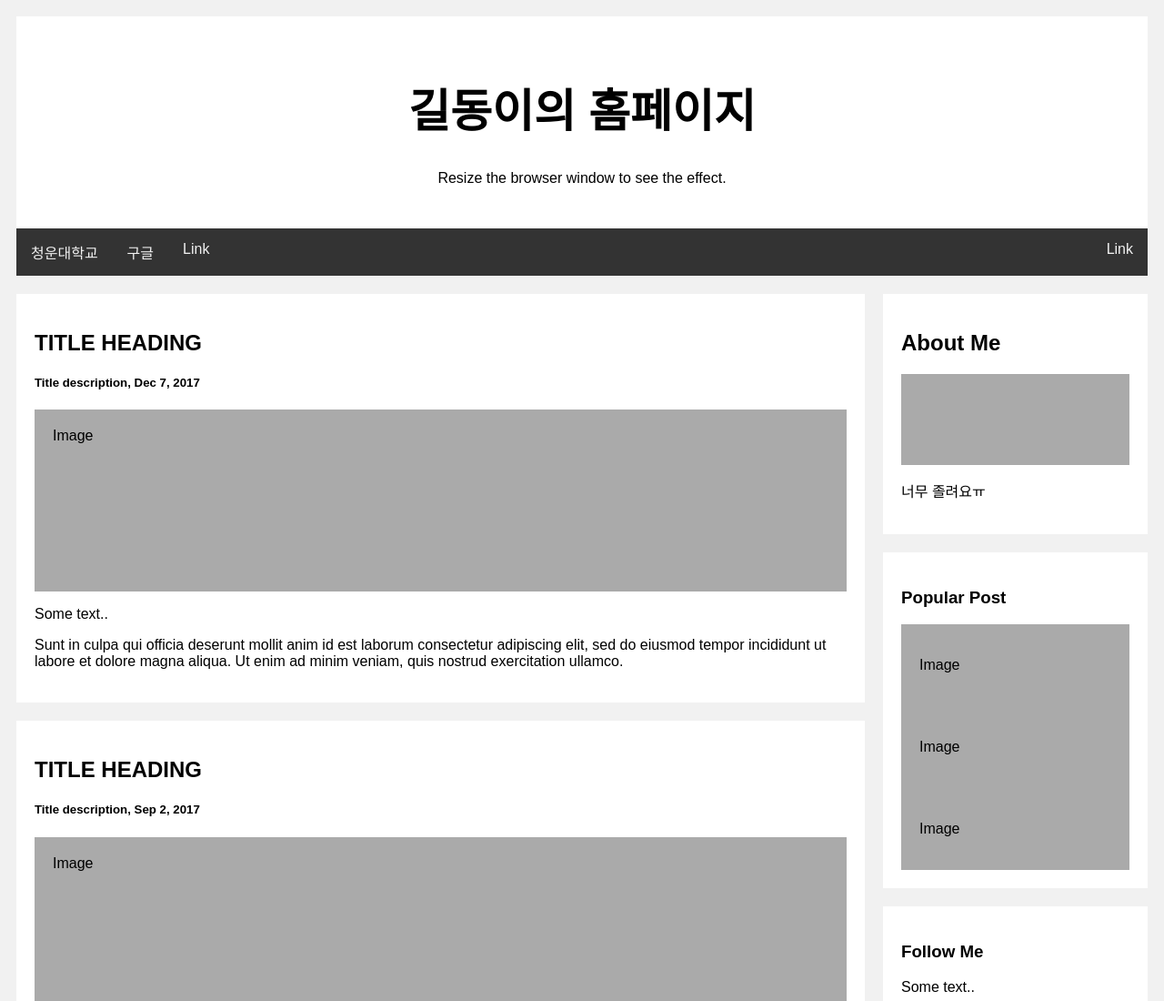
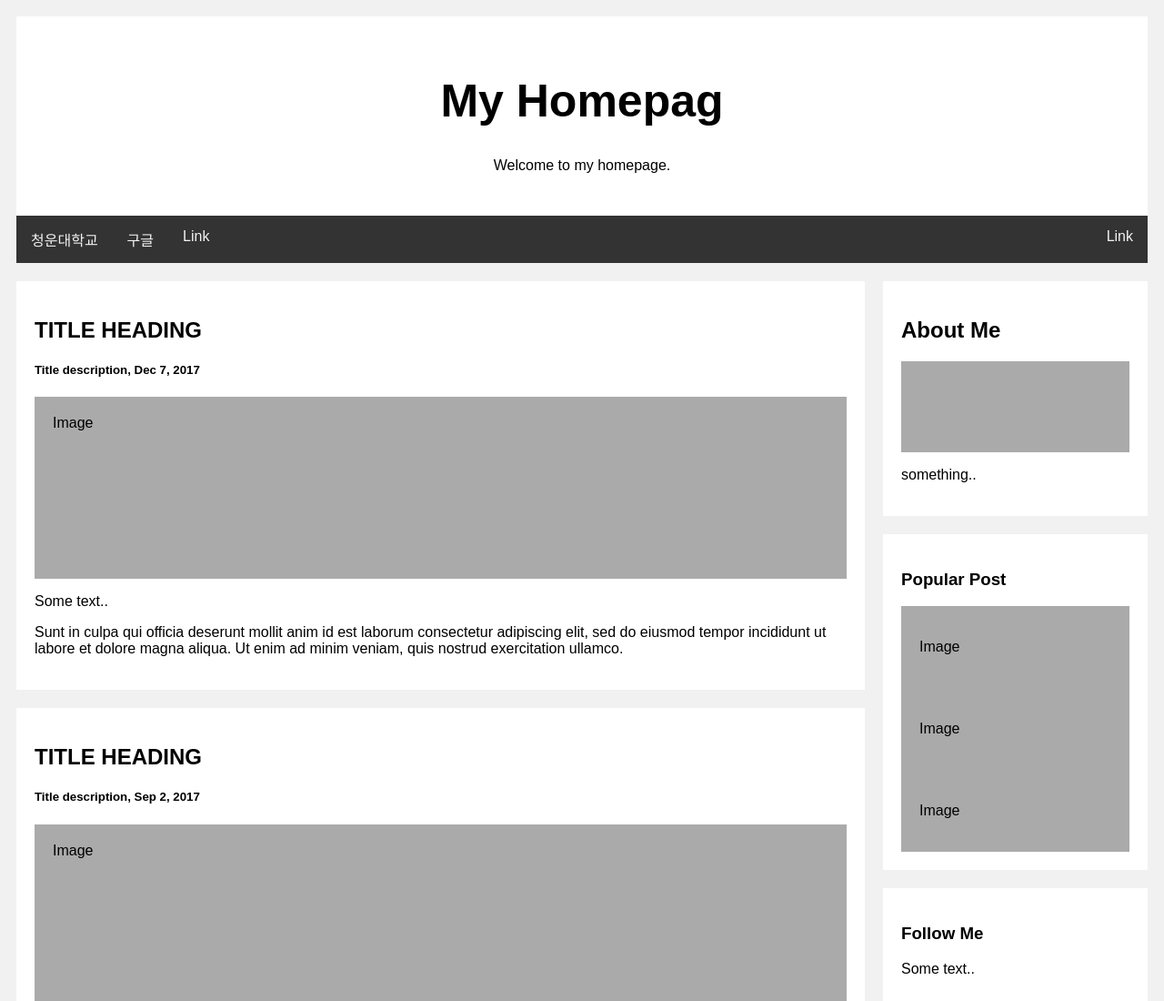
Before and after one commit to jminju/html5, a plain HTML site: page index.html in a window 1280 px wide. Shown: the top 1100 px of the page at 91% size. Drawn offline with Linux system fonts and the light colour scheme.

Commit message:
Update index.html

```diff
--- a/index.html
+++ b/index.html
@@ -5,30 +5,25 @@
 * {
   box-sizing: border-box;
 }
-
 body {
   font-family: Arial;
   padding: 10px;
   background: #f1f1f1;
 }
-
 /* Header/Blog Title */
 .header {
   padding: 30px;
   text-align: center;
   background: white;
 }
-
 .header h1 {
   font-size: 50px;
 }
-
 /* Style the top navigation bar */
 .topnav {
   overflow: hidden;
   background-color: #333;
 }
-
 /* Style the topnav links */
 .topnav a {
   float: left;
@@ -38,20 +33,17 @@ body {
   padding: 14px 16px;
   text-decoration: none;
 }
-
 /* Change color on hover */
 .topnav a:hover {
   background-color: #ddd;
   color: black;
 }
-
 /* Create two unequal columns that floats next to each other */
 /* Left column */
 .leftcolumn {
   float: left;
   width: 75%;
 }
-
 /* Right column */
 .rightcolumn {
   float: left;
@@ -59,28 +51,24 @@ body {
   background-color: #f1f1f1;
   padding-left: 20px;
 }
-
 /* Fake image */
 .fakeimg {
   background-color: #aaa;
   width: 100%;
   padding: 20px;
 }
-
 /* Add a card effect for articles */
 .card {
   background-color: white;
   padding: 20px;
   margin-top: 20px;
 }
-
 /* Clear floats after the columns */
 .row:after {
   content: "";
   display: table;
   clear: both;
 }
-
 /* Footer */
 .footer {
   padding: 20px;
@@ -88,7 +76,6 @@ body {
   background: #ddd;
   margin-top: 20px;
 }
-
 /* Responsive layout - when the screen is less than 800px wide, make the two columns stack on top of each other instead of next to each other */
 @media screen and (max-width: 800px) {
   .leftcolumn, .rightcolumn {
@@ -96,7 +83,6 @@ body {
     padding: 0;
   }
 }
-
 /* Responsive layout - when the screen is less than 400px wide, make the navigation links stack on top of each other instead of next to each other */
 @media screen and (max-width: 400px) {
   .topnav a {
@@ -109,8 +95,8 @@ body {
 <body>
 
 <div class="header">
-  <h1>길동이의 홈페이지</h1>
-  <p>Resize the browser window to see the effect.</p>
+  <h1>My Homepag</h1>
+  <p>Welcome to my homepage.</p>
 </div>
 
 <div class="topnav">
@@ -141,7 +127,7 @@ body {
     <div class="card">
       <h2>About Me</h2>
       <div class="fakeimg" style="height:100px;"><img scr="./image/sleepy.jpg" height=100px></div>
-      <p>너무 졸려요ㅠ</p>
+      <p>something..</p>
     </div>
     <div class="card">
       <h3>Popular Post</h3>
```
